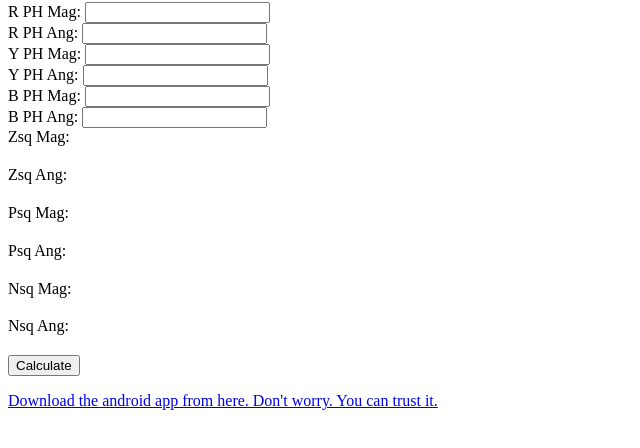
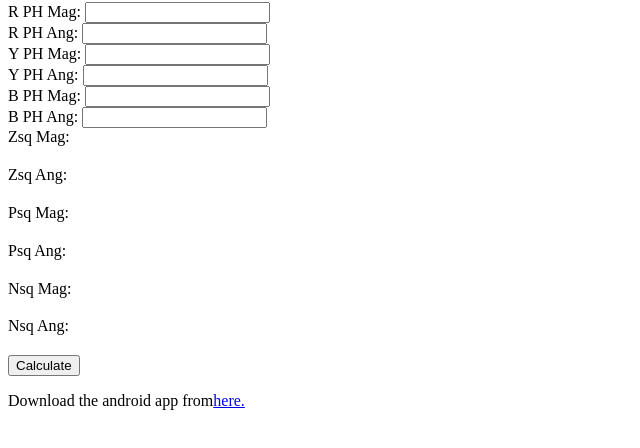
Before and after one commit to abhinandan634/seqcompcalc, a plain HTML site: page index.html in a window 1280 px wide. Shown: the part 78-526 px from the top of the page, without its empty margins (0-640 px from the left). Drawn offline with Linux system fonts and the light colour scheme.

Commit message:
Update index.html

```diff
--- a/index.html
+++ b/index.html
@@ -109,6 +109,6 @@ Psq Ang: <h2 id="psqa"></h2>
 Nsq Mag: <h2 id="nsqm"></h2>
 Nsq Ang: <h2 id="nsqa"></h2>
 <button onclick="fun()">Calculate</button></br>
-<p><a href="https://drive.google.com/file/d/1Lw4BdHii4VMUi4ooDT3SbV4GZujXnk2i/view?usp=sharing">Download the android app from here. Don't worry. You can trust it.</a></p>
+<p>Download the android app from<a href="https://drive.google.com/file/d/1QWgM8Y5gIpmkepCNAHioLuM_UELhsruE/view?usp=drive_link">here.</a></p>
 </body>
 </html>
```
